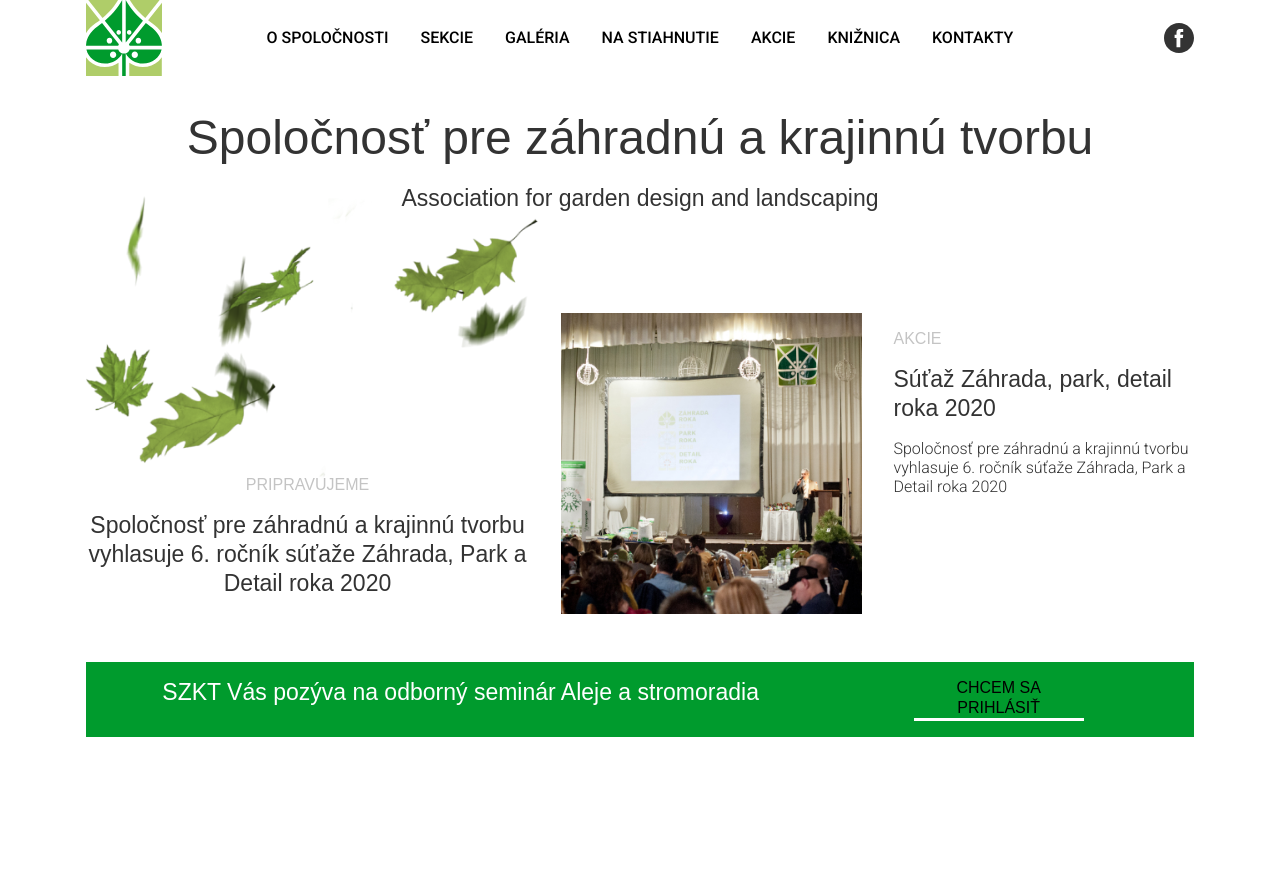
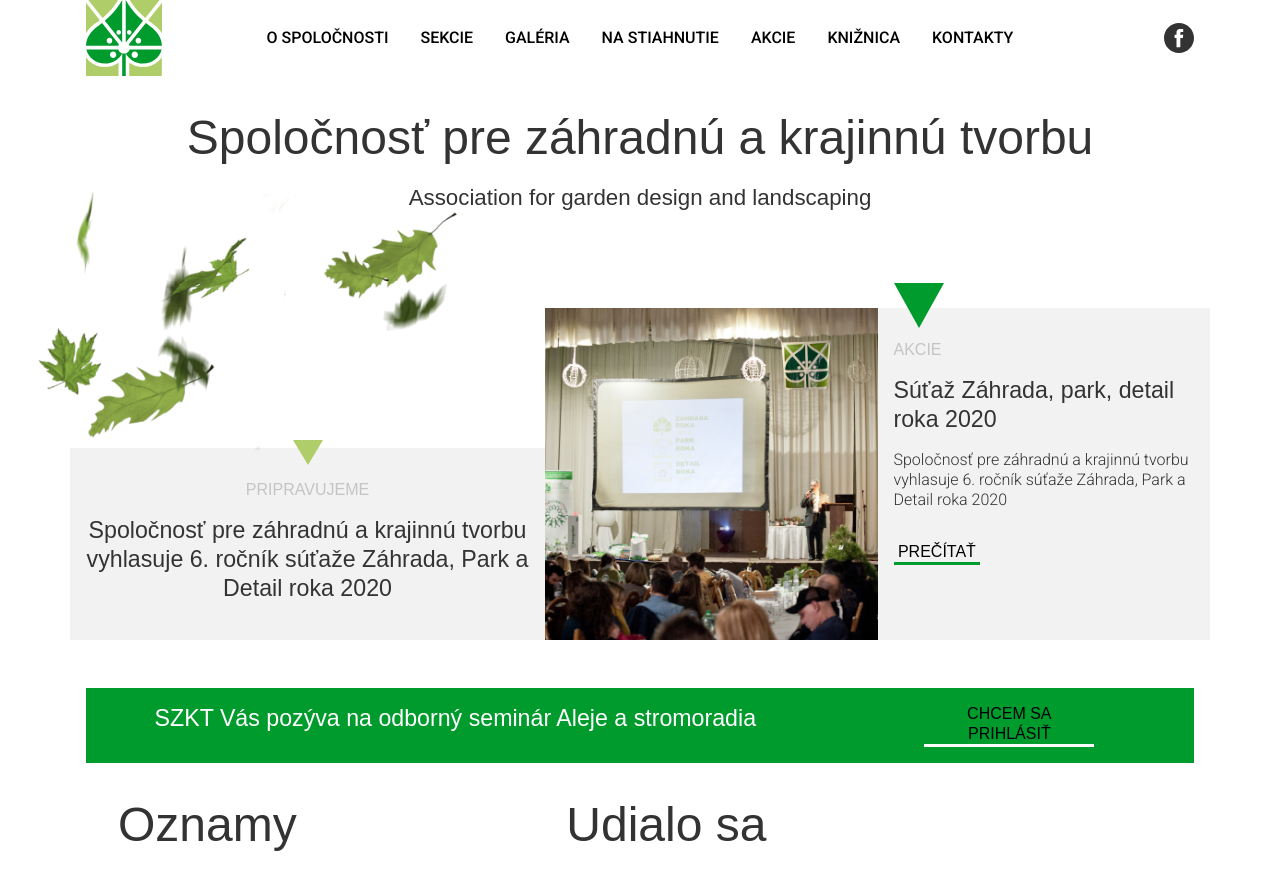
Before and after one commit to peter-stehlik/szkt, a website: page web/index.html in a window 1280 px wide. Before the commit the page ends 800 px from the top, so only its background shows below. Drawn offline with Linux system fonts and the light colour scheme; a web font is replaced by a local one.

Commit message:
prepracovanie na bootstrap variables

```diff
--- a/web/assets/dev/scss/bootstrap/_ui-general.scss
+++ b/web/assets/dev/scss/bootstrap/_ui-general.scss
@@ -1,4 +1,138 @@
+//$link-color
+//$font-family-sans-serif-2
+//$h1-font-size
+
+/*$font-sizes: (
+  1: $h1-font-size,
+  2: $h2-font-size,
+  3: $h3-font-size,
+  4: $h4-font-size,
+  5: $h5-font-size,
+  6: $h6-font-size
+) !default;*/
+
+
+
+
+
+
+p {
+    margin-top: 1rem;
+    margin-bottom: 1rem;
+}
+
+a {
+    color: inherit;
+}
+
 .break {
 	flex-basis: 100%;
 	height: 0;
 }
+
+.header {
+    font: {
+        family: $font-family-sans-serif-2;
+        size: $h1-font-size/2;
+        weight: $font-weight-normal;
+    }
+    line-height: $line-height-sm;
+    letter-spacing: 0em;
+}
+
+.header-secondary {
+    font: {
+        family: $font-family-sans-serif-2;
+        size: $h2-font-size;
+        weight: $font-weight-normal;
+    }
+    line-height:$line-height-sm;
+    letter-spacing: 0;
+    text-align: center;
+}
+
+.article-notice, .article-listen {
+    font: {
+        family: $font-family-sans-serif-2;
+        size: $font-size-xs;
+        weight: $font-weight-normal;
+    }
+    line-height: $line-height-sm;
+    letter-spacing: 0em;
+    text-align: left;
+    text-transform: uppercase;
+    margin-top: 1rem;
+    color: $gray-400;
+}
+
+.article-header {
+    font: {
+        family: $font-family-sans-serif-2;
+        size: $font-size-base * 0.875;
+        weight: $font-weight-normal;
+    }
+    line-height: $line-height-sm;
+    letter-spacing: 0em;
+    text-align: left;
+    color: $gray-800;
+}
+
+.article-text {
+    font: {
+        family: $font-family-sans-serif;
+        size: $font-size-base * 0.55;
+        weight: $font-weight-lighter;
+    }
+    line-height: $line-height-sm;
+    letter-spacing: 0em;
+    text-align: left;
+    color: $gray-800;
+}
+
+.article-listen {
+    display: none;
+    color: $black;
+    border-bottom: 3px solid $primary;
+}
+
+
+@include media-breakpoint-up(lg) {
+	.header {
+		font: {
+			size: $h1-font-size;
+		}
+    }
+
+    .header-secondary {
+        font: {
+            size: $h2-font-size * 1.5;
+        }
+    }
+
+    .article-notice {
+        font: {
+            size: $font-size-base;
+        }
+        margin-top: 2rem;
+    }
+
+    .article-header {
+        font: {
+            size: $font-size-base * 1.45;
+        }
+        line-height: $line-height-sm;
+    }
+
+    .article-text {
+        font: {
+            size: $font-size-base ;
+        }
+    }
+
+    .article-listen {
+        display: inline-block;
+         font: {
+            size: $font-size-base;
+        }
+    }
+}
--- a/web/assets/dev/scss/bootstrap/_ui-header.scss
+++ b/web/assets/dev/scss/bootstrap/_ui-header.scss
@@ -11,6 +11,7 @@ header {
 	left: 0;
 	width: 100%;
 	background: $white;
+	z-index: 20;
 }
 
 /* SOCIAL */
--- a/web/assets/dev/scss/bootstrap/_ui-landing-page.scss
+++ b/web/assets/dev/scss/bootstrap/_ui-landing-page.scss
@@ -1,91 +1,15 @@
-$primary-font: 'Hammersmith One', sans-serif;
-$secondary-font: 'Roboto', sans-serif;
-
-$header-color: #333333;
-$article-notice-color: #c4c4c4;
-$article-header-color: #333333;
-$article-text-color: #333333;
-
-$main-background:#009B2D;
-$invitation-color: #ffffff;
-$want-login-color: #000000;
-
 
 @import "ui-landing-page-report";
 
 
 
 
-p {
-    margin-top: 1rem;
-    margin-bottom: 1rem;
-}
+
+
 
 .landing-page {
     position: relative;
 }
-
-.header {
-    font: {
-        family: $primary-font;
-        size: 24px;
-        weight: 400;
-    }
-    line-height: 30px;
-    letter-spacing: 0em;
-    text-align: center;
-}
-
-.header-secondary {
-    font: {
-        family: $primary-font;
-        size: 15px;
-        weight: 400;
-    }
-    line-height: 19px;
-    letter-spacing: 0;
-    text-align: center;
-}
-
-
-.article-notice {
-    font: {
-        family: $primary-font;
-        size: 11px;
-        weight: 400;
-    }
-    line-height: 13px;
-    letter-spacing: 0em;
-    text-align: left;
-    color: $article-notice-color;
-}
-
-
-.article-header {
-    font: {
-        family: $primary-font;
-        size: 14px;
-        weight: 400;
-    }
-    line-height: 17.5px;
-    letter-spacing: 0em;
-    text-align: left;
-    color: $article-header-color;
-}
-
-.article-text {
-    font: {
-        family: $secondary-font;
-        size: 9px;
-        weight: 300;
-    }
-    line-height: 11px;
-    letter-spacing: 0em;
-    text-align: left;
-    color: $article-text-color;
-}
-
-
 
 
 .szkt-leaves-lp {
@@ -103,21 +27,53 @@ p {
     min-width: 170px;
 }
 
-.line-green {
-    border: 3px solid #AFCD69;
+.prepare {
+    border-top: 3px solid $teal;
     margin: 0;
 }
 
-.main-backgroung {
-    background: $main-background;
+.landing-intro {
+    background: $gray-100;
 }
 
+.triangle-position {
+    position: relative;
+}
+
+.triangle-action, .triangle-prepare {
+    display: none;
+    position: absolute;
+    top: -25px;
+    width: 0px;
+    height: 0px;
+    border-left: 25px solid transparent;
+    border-right: 25px solid transparent;
+    border-top: 45px solid $primary;
+}
+
+.triangle-prepare {
+    left: 0;
+    right: 0;
+    top: -8px;
+    margin-left: auto;
+    margin-right: auto;
+    border-left: 15px solid transparent;
+    border-right: 15px solid transparent;
+    border-top: 25px solid $teal;
+}
+
+.main-backgroung {
+    background: $green;
+}
+
+
 .invitation {
-    color: $invitation-color;
+    color: $white;
 }
+
 .want-login {
-    color: $want-login-color;
-    border-bottom: 3px solid $invitation-color;
+    color: $black;
+    border-bottom: 3px solid $white;
     width: 120px;
 }
 
@@ -128,26 +84,12 @@ p {
 
 
 
-@media(min-width: 200px) {
+
+@media(min-width: 320px) {
     .szkt-leaves-lp {
-        top: 115px;
+        top: 60px;
     }
 }
-
-
-
-@media(min-width: 315px) {
-    .szkt-leaves-lp {
-        top: 85px;
-    }
-}
-
-@media(min-width: 360px) {
-    .szkt-leaves-lp {
-        top: 85px;
-    }
-}
-
 
 @media(min-width: 515px) {
     .szkt-leaves-lp {
@@ -155,10 +97,50 @@ p {
     }
 }
 
+@include media-breakpoint-up(lg) {
+    .line-green {
+        visibility: hidden;
+        padding-top: 80px;
+    }
+    .szkt-leaves-lp {
+        left: -15px;
+        top: 160px;
+        margin: 0;
+        z-index: 1;
+        width: 35vw;
+    }
+
+    .want-login {
+        width: 170px;
+    }
+
+    .prepare {
+        border: 0;
+    }
+    .prepare-height {
+        height: 12rem;
+    }
+
+    .triangle-action, .triangle-prepare {
+        display: block;
+    }
+}
 
 
 
-@media (min-width: 992px) {
+
+@include media-breakpoint-up(xl) {
+    .szkt-leaves-lp {
+        left: -60px;
+        top: 80px;
+        margin: 0;
+        z-index: 1;
+        width: 37vw;
+    }
+}
+
+
+/*@media (min-width: 992px) {
 
     .hero {
         margin-bottom: 100px;
@@ -167,6 +149,31 @@ p {
     .line-green {
         visibility: hidden;
         padding-top: 80px;
+    }
+    .line-background {
+        background: #ffffff;
+    }
+
+    .landing-intro {
+        position: relative;
+    }
+
+    .triangle-action, .triangle-prepare {
+        display: block;
+        position: absolute;
+    }
+
+    .triangle-action {
+        top: -25px;
+    }
+
+    .triangle-prepare {
+        top: -7px;
+        left: 0;
+        right: 0;
+        margin-left: auto;
+        margin-right: auto;
+        width: 100px;
     }
 
     .header {
@@ -187,6 +194,7 @@ p {
         font: {
             size: 16px;
         }
+        margin-top: 30px;
         line-height: 20px;
     }
 
@@ -213,13 +221,7 @@ p {
          text-align: center;
      }
 
-    .szkt-leaves-lp {
-        left: -15px;
-        top: 160px;
-        margin: 0;
-        z-index: 1;
-        width: 35vw;
-    }
+
     .want-login {
         width: 170px;
     }
@@ -245,3 +247,4 @@ p {
         width: 580px;
     }
 }
+*/
--- a/web/assets/dev/scss/bootstrap/_variables.scss
+++ b/web/assets/dev/scss/bootstrap/_variables.scss
@@ -421,8 +421,8 @@ $line-height-base:            1.5 !default;
 $line-height-sm:              1.25 !default;
 $line-height-lg:              2 !default;
 
-$h1-font-size:                $font-size-base * 2.5 !default;
-$h2-font-size:                $font-size-base * 2 !default;
+$h1-font-size:                $font-size-base * 3 !default;
+$h2-font-size:                $font-size-base * 0.93 !default;
 $h3-font-size:                $font-size-base * 1.75 !default;
 $h4-font-size:                $font-size-base * 1.5 !default;
 $h5-font-size:                $font-size-base * 1.25 !default;
--- a/web/index.html
+++ b/web/index.html
@@ -82,56 +82,71 @@
 		<div class="row">
 			<section class="landing-page">
 					<div class="hero text-center">
-					<h1 class="header">Spoločnosť pre záhradnú	a krajinnú tvorbu</h1>
+						<h1 class="header text-center">
+							<a href="javascript:void(0)">Spoločnosť pre záhradnú a krajinnú tvorbu</a>
+						</h1>
 
-					<h2 class="header-secondary">Association for garden design and landscaping</h2>
+						<h2 class="header-secondary text-center">Association for garden design and landscaping</h2>
 					</div><!-- / .hero -->
 
 
 							<img src="images/szkt-leaves-lp.png" class="szkt-leaves-lp" alt="szkt-leaves-lp">
 
 
-				<div class="row mt-5 pb-4 bg-white">
-					<div class="col-lg-7 order-lg-5">
+					<div class="row mt-5 pb-4 bg-white d-flex align-items-end">
+						<div class="col-lg-7 order-lg-5 landing-intro">
+
 							<div class="row">
-							<div class="col-lg-6 col-4 landing-notice-img">
-								<img src="images/landing-notice-1.jpg" alt="landing-notice-1" class="img-fluid">
+								<div class="col-lg-6 col-4 landing-notice-img p-0">
+									<a href="javascript:void(0)"><img src="images/landing-notice-1.jpg" alt="landing-notice-1" class="img-fluid"></a>
 								</div>
-							<div class="col">
-								<p class="article-notice">AKCIE</p>
-								<p class="article-header">Súťaž Záhrada, park,
-								detail roka 2020</p>
+
+								<div class="col triangle-position">
+									<div class="triangle-action"></div>
+									<h4 class="article-notice">AKCIE</h4>
+									<h3 class="article-header"><a href="javascript:void(0)">Súťaž Záhrada, park,
+									detail roka 2020</a></h3>
 									<p class="article-text">Spoločnosť pre záhradnú a krajinnú tvorbu vyhlasuje 6. ročník súťaže Záhrada, Park a Detail roka 2020</p>
+									<pre class="article-listen"><a href="javascript:void(0)"> PREČÍTAŤ </a></pre>
 								</div>
 							</div>
 						</div>
-					<div class="col-lg-5 order-lg-7">
-						<hr class="line-green">
-						<p class="article-notice prepare">PRIPRAVUJEME</p>
-						<p class="article-header prepare">Spoločnosť pre záhradnú
-							a krajinnú tvorbu vyhlasuje
+						<div class="col-lg-5 order-lg-7 landing-intro prepare prepare-height triangle-position">
+							<div class="triangle-prepare"></div>
+
+							<div class="row">
+								<h4 class="article-notice text-center">PRIPRAVUJEME</h4>
+								<h3 class="article-header text-center"><a href="javascript:void(0)">Spoločnosť pre
+									záhradnú a krajinnú tvorbu vyhlasuje
 									6. ročník súťaže Záhrada, Park
-							a Detail roka 2020</p>
-					</div>
-				</div>
-
-				<div class="container main-backgroung">
-					<div class="row text-center ">
-						<div class="col-lg-8 invitation article-header text-center">
-							<p>SZKT Vás pozýva na odborný seminár Aleje a stromoradia</p>
-						</div>
-						<div class="col-lg-4 article-notice text-center">
-							<a href="javascript:void(0)"><p class="want-login mx-auto">CHCEM SA PRIHLÁSIŤ</p></a>
+									a Detail roka 2020
+								</a></h3>
 							</div>
 						</div>
 					</div>
 
-				<section class="container mt-3">
+
+						<div class="row text-center main-backgroung mx-0">
+							<div class="col-lg-8 article-header text-center invitation">
+								<p>SZKT Vás pozýva na odborný seminár Aleje a stromoradia</p>
+							</div>
+							<div class="col-lg-4 article-notice text-center d-flex align-items-center justify-content-center m-0">
+								<p class="want-login"><a href="javascript:void(0)">CHCEM SA PRIHLÁSIŤ</a></p>
+							</div>
+						</div>
+
+
+					<section class="container mt-3 reports">
 						<div class="row">
-						<div class="col-lg-4"></div>
-						<div class="col-lg-8"></div>
+							<div class="col-lg-5">
+								<h1 class="header">Oznamy</h1>
 							</div>
-				</section>
+
+							<div class="col-lg-7">
+								<h1 class="header">Udialo sa</h1>
+							</div>
+						</div>
+					</section><!-- / .reports -->
 
 
 			</section><!-- / .landing-page -->
```
Also changed, not shown: web/assets/dist/css/bootstrap.5.0.0.css, 1 other file. Lines whose indentation alone changed are shown as unchanged.
